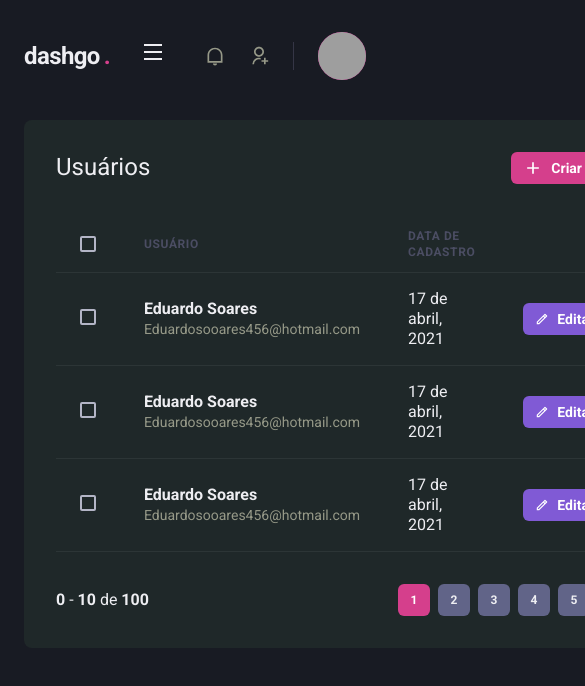
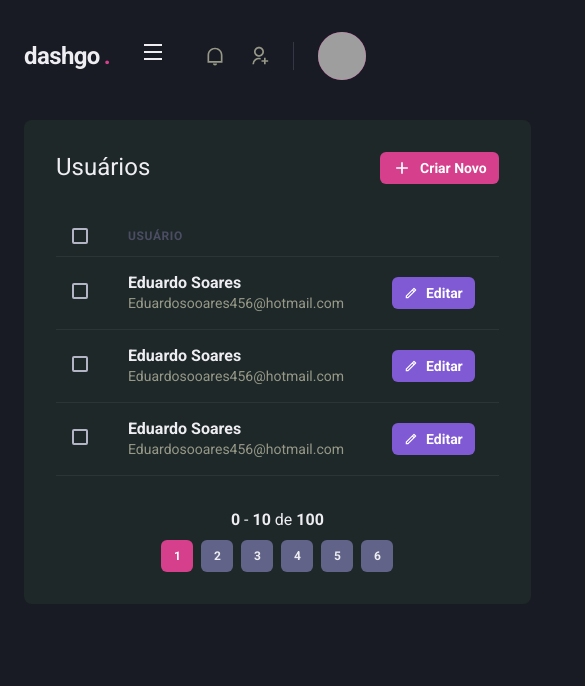
Before and after one commit to eduardo1199/dashgo, a Next.js app: page /users in a window 390 px wide. Shown: the top 686 px of the page, 585 px wide, since content can reach past the window. Built offline with nearby package versions, Linux system fonts and the light colour scheme; grey boxes are pictures that could not be loaded.

Commit message:
responsividade na tabela

```diff
--- a/src/components/Pagination/index.tsx
+++ b/src/components/Pagination/index.tsx
@@ -4,7 +4,7 @@ import { PaginationItem } from "./PaginationItem";
 export function Pagination() {
   return (
     <Stack
-      direction="row"
+      direction={["column", "row"]}
       mt="8"
       justify="space-between"
       align="center"
--- a/src/pages/users/create.tsx
+++ b/src/pages/users/create.tsx
@@ -1,4 +1,4 @@
-import { Flex, Box, Heading, Divider, VStack, SimpleGrid, Button, HStack } from "@chakra-ui/react";
+import { Flex, Box, Heading, Divider, VStack, SimpleGrid, Button, HStack, useBreakpointValue } from "@chakra-ui/react";
 import { Input } from "../../components/Form/Input";
 
 import { Header } from "../../components/Header";
--- a/src/pages/users/index.tsx
+++ b/src/pages/users/index.tsx
@@ -1,4 +1,4 @@
-import { Flex, Box, Heading, Button, Icon, Table, Thead, Tr, Td, Th, Checkbox, Tbody, Text } from "@chakra-ui/react";
+import { Flex, Box, Heading, Button, Icon, Table, Thead, Tr, Td, Th, Checkbox, Tbody, Text, useBreakpointValue } from "@chakra-ui/react";
 
 import { Header } from "../../components/Header";
 import { Sidebar } from "../../components/SideBar";
@@ -7,6 +7,11 @@ import { RiAddLine, RiPencilLine } from 'react-icons/ri';
 import { Pagination } from "../../components/Pagination";
 
 export default function UsersList () {
+  const isWideVersion = useBreakpointValue({
+    base: false,
+    lg: true
+  })
+
   return (
     <Box>
       <Header />
@@ -30,21 +35,23 @@ export default function UsersList () {
           <Table colorScheme="whiteAlpha">
             <Thead>
               <Tr>
-                <Th px="6" color="gray.300" width="8">
+                <Th px={["4", "4" ,"6"]} color="gray.300" width="8">
                   <Checkbox colorScheme="pink" />
                 </Th>
                 <Th>
                   Usuário
                 </Th>
+                {isWideVersion && (
                   <Th>
                     Data de Cadastro
                   </Th>
+                )}
                 <Th width="8"></Th>
               </Tr>
             </Thead>
             <Tbody>
               <Tr>
-                <Td px="6">
+                <Td px={["4", "4" ,"6"]}>
                   <Checkbox colorScheme="pink" />
                 </Td>
                 <Td>
@@ -53,9 +60,11 @@ export default function UsersList () {
                     <Text fontSize="sm" color="gray.300">Eduardosooares456@hotmail.com</Text>
                   </Box>
                 </Td>
+                {isWideVersion && (
                   <Td>
                    17 de abril, 2021
                   </Td>
+                )}
                 <Td>
                   <Button as="a" size="sm" fontSize="sm" colorScheme="purple" leftIcon={<Icon as={RiPencilLine} />}>
                      Editar
@@ -63,7 +72,7 @@ export default function UsersList () {
                 </Td>
               </Tr>
               <Tr>
-                <Td px="6">
+                <Td px={["4", "4" ,"6"]}>
                   <Checkbox colorScheme="pink" />
                 </Td>
                 <Td>
@@ -72,9 +81,11 @@ export default function UsersList () {
                     <Text fontSize="sm" color="gray.300">Eduardosooares456@hotmail.com</Text>
                   </Box>
                 </Td>
+                {isWideVersion && (
                   <Td>
                     17 de abril, 2021
                   </Td>
+                )}
                 <Td>
                   <Button as="a" size="sm" fontSize="sm" colorScheme="purple" leftIcon={<Icon as={RiPencilLine} />}>
                      Editar
@@ -82,7 +93,7 @@ export default function UsersList () {
                 </Td>
               </Tr>
               <Tr>
-                <Td px="6">
+                <Td px={["4", "4" ,"6"]}>
                   <Checkbox colorScheme="pink" />
                 </Td>
                 <Td>
@@ -91,9 +102,11 @@ export default function UsersList () {
                     <Text fontSize="sm" color="gray.300">Eduardosooares456@hotmail.com</Text>
                   </Box>
                 </Td>
+                {isWideVersion && (
                   <Td>
                     17 de abril, 2021
                   </Td>
+                )}
                 <Td>
                   <Button as="a" size="sm" fontSize="sm" colorScheme="purple" leftIcon={<Icon as={RiPencilLine} />}>
                      Editar
```
Lines whose indentation alone changed are shown as unchanged.
